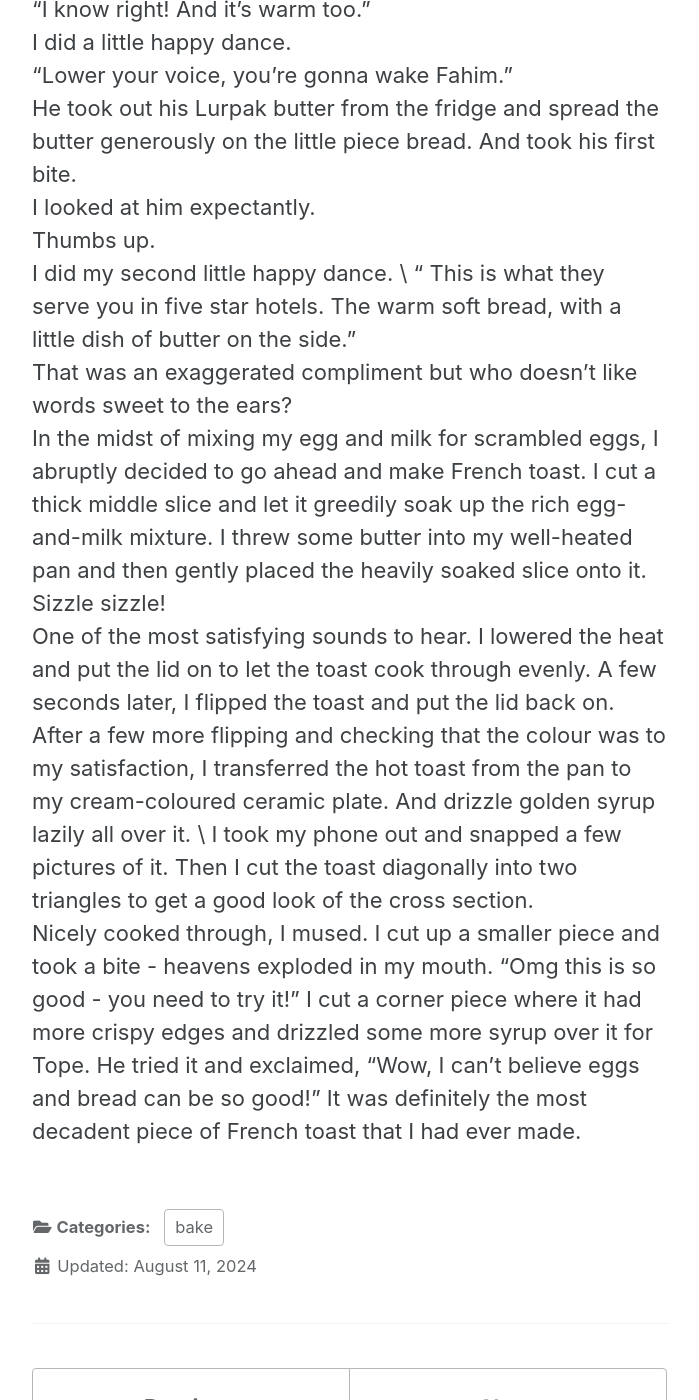
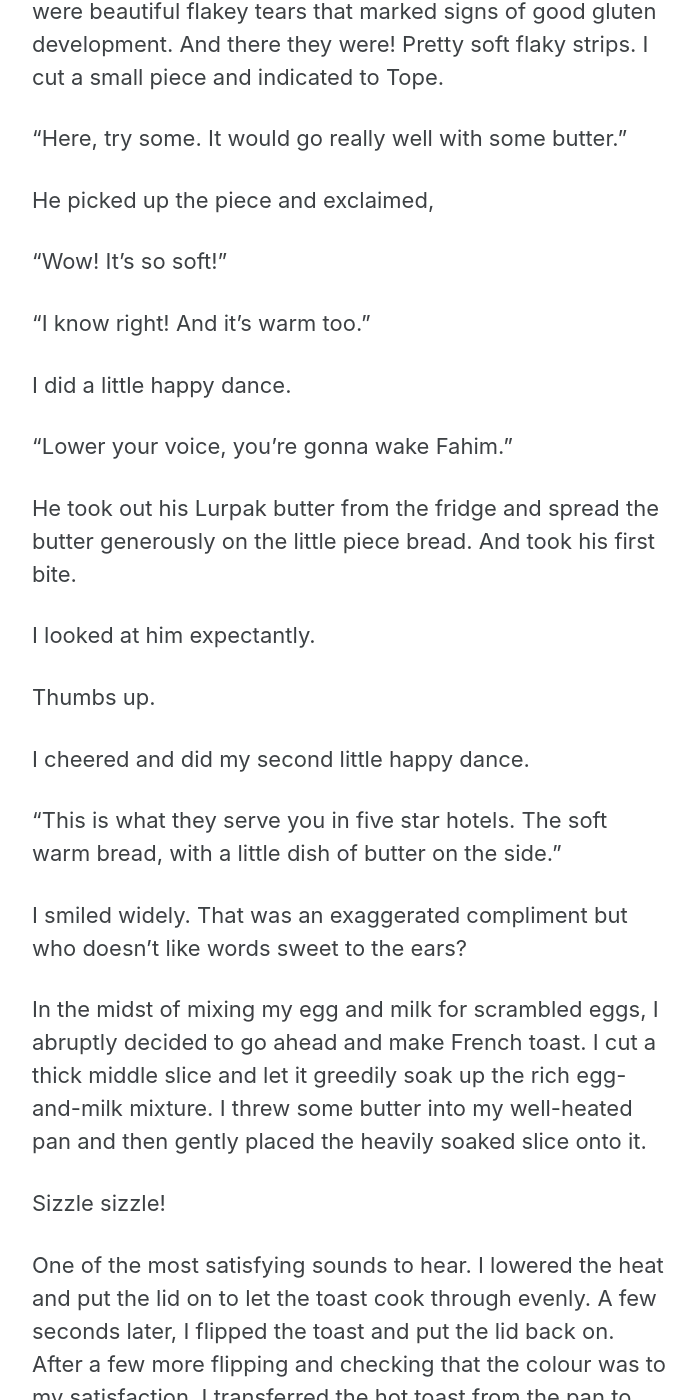
Before and after one commit to sparklyworm/sparkly-scribbly-thoughts.github.io, a Jekyll site: the page built from docs/_posts/2024-08-11-decadent-french-toast.md, in a window 1280 px wide and 1400 px high, scrolled down 1099 px. Shown: the whole window, without its empty margins (290-989 px from the left). Built offline with Jekyll 4.4.1, drawn with Linux system fonts in a browser that asks for light colours; cached includes are drawn as plain includes; some of the changed text lies outside the part shown.

Commit message:
Paragraph formatting in 2024-08-11-decadent-french-toast.md
Fix line spacing between paragraphs.

```diff
--- a/docs/_posts/2024-08-11-decadent-french-toast.md
+++ b/docs/_posts/2024-08-11-decadent-french-toast.md
@@ -4,35 +4,65 @@ title:  "decadent french toast on sunday"
 date:   2024-08-11
 categories: bake
 ---
-It was an early Sunday morning and I had just baked half-wholemeal milk bread that I left to proof overnight in the fridge. Tope was with me in the kitchen when I brought the bread out from the oven and made the kitchen smell heavenly. \
-"Your babies", he remarked. \
-"Yes! Aren't they so pretty!" \
-I sliced the small loaf and it revealed a huge hollow dome at the top. I showed it to Tope and we both laughed. \
-"That's how a good bread it supposed to look like" \
-I chopped up some strawberries and mixed it with cream cheese and spread it generously on a slice. Not bad, but it didn't make my taste buds explode as I thought it would be. Maybe I was missing some sugar. I finished off the smaller loaf uneventfully. \
-I was close to getting full at that point, and it was a lot of carbs. I was debating whether or not to make French toast, as that was why I made the milk bread in the first place. Maybe I should just make some scrambled eggs to get my protein in? \
-I carefully tore open the larger loaf to see whether there were beautiful flakey tears that marked signs of good gluten development. And there they were! Pretty soft flaky strips. I cut a small piece and indicated to Tope. \
-"Here, try some. It would go really well with some butter." \
-He picked up the piece and exclaimed, \
-"Wow! It's so soft!" \
-"I know right! And it's warm too." \
-I did a little happy dance. \
-"Lower your voice, you're gonna wake Fahim." \
-He took out his Lurpak butter from the fridge and spread the butter generously on the little piece bread. And took his first bite. \
-I looked at him expectantly. \
-Thumbs up. \
-I did my second little happy dance. \
-" This is what they serve you in five star hotels. The warm soft bread, with a little dish of butter on the side." \
-That was an exaggerated compliment but who doesn't like words sweet to the ears? \
+It was an early Sunday morning and I had just baked half-wholemeal milk bread that I left to proof overnight in the fridge. Tope was with me in the kitchen when I brought the bread out from the oven and made the kitchen smell heavenly.
+
+"Your babies", he remarked.
+
+"Yes! Aren't they so pretty!"
+
+I sliced the small loaf and it revealed a huge hollow dome at the top. I showed it to Tope and we both laughed.
+
+"That's how a good bread it supposed to look like"
+
+I chopped up some strawberries and mixed it with cream cheese and spread it generously on a slice. Not bad, but it didn't make my taste buds explode as I thought it would be. Maybe I was missing some sugar. I finished off the smaller loaf uneventfully.
+
+I was close to getting full at that point, and it was a lot of carbs. I was debating whether or not to make French toast, as that was why I made the milk bread in the first place. Maybe I should just make some scrambled eggs to get my protein in?
+
+I carefully tore open the larger loaf to see whether there were beautiful flakey tears that marked signs of good gluten development. And there they were! Pretty soft flaky strips. I cut a small piece and indicated to Tope.
+
+"Here, try some. It would go really well with some butter."
+
+He picked up the piece and exclaimed,
+
+"Wow! It's so soft!"
+
+"I know right! And it's warm too."
+
+I did a little happy dance.
+
+"Lower your voice, you're gonna wake Fahim."
+
+He took out his Lurpak butter from the fridge and spread the butter generously on the little piece bread. And took his first bite.
+
+I looked at him expectantly.
+
+Thumbs up.
+
+I cheered and did my second little happy dance.
+
+"This is what they serve you in five star hotels. The soft warm bread, with a little dish of butter on the side."
+
+I smiled widely. That was an exaggerated compliment but who doesn't like words sweet to the ears?
+
 In the midst of mixing my egg and milk for scrambled eggs, I abruptly decided to go ahead and make French toast. I cut a thick middle slice and let it greedily soak up the rich egg-and-milk mixture. I threw some butter into my well-heated pan and then gently placed the heavily soaked slice onto it.
-Sizzle sizzle! \
+
+Sizzle sizzle!
+
 One of the most satisfying sounds to hear.
-I lowered the heat and put the lid on to let the toast cook through evenly. A few seconds later, I flipped the toast and put the lid back on. After a few more flipping and checking that the colour was to my satisfaction, I transferred the hot toast from the pan to my cream-coloured ceramic plate. And drizzle golden syrup lazily all over it. \
-I took my phone out and snapped a few pictures of it. Then I cut the toast diagonally into two triangles to get a good look of the cross section. \
+I lowered the heat and put the lid on to let the toast cook through evenly. A few seconds later, I flipped the toast and put the lid back on. After a few more flipping and checking that the colour was to my satisfaction, I transferred the hot toast from the pan to my cream-coloured ceramic plate. And drizzle golden syrup lazily all over it.
+
+I took my phone out and snapped a few pictures of it. Then I cut the toast diagonally into two triangles to get a good look of the cross section.
+
 Nicely cooked through, I mused.
+
 I cut up a smaller piece and took a bite -
+
 heavens exploded in my mouth.
+
 "Omg this is so good - you need to try it!"
-I cut a corner piece where it had more crispy edges and drizzled some more syrup over it for Tope. He tried it and exclaimed,
+
+I cut a corner piece where it had more crispy edges and drizzled some more syrup over it for Tope. He tried it and gushed,
+
 "Wow, I can't believe eggs and bread can be so good!"
+
 It was definitely the most decadent piece of French toast that I had ever made.
```
